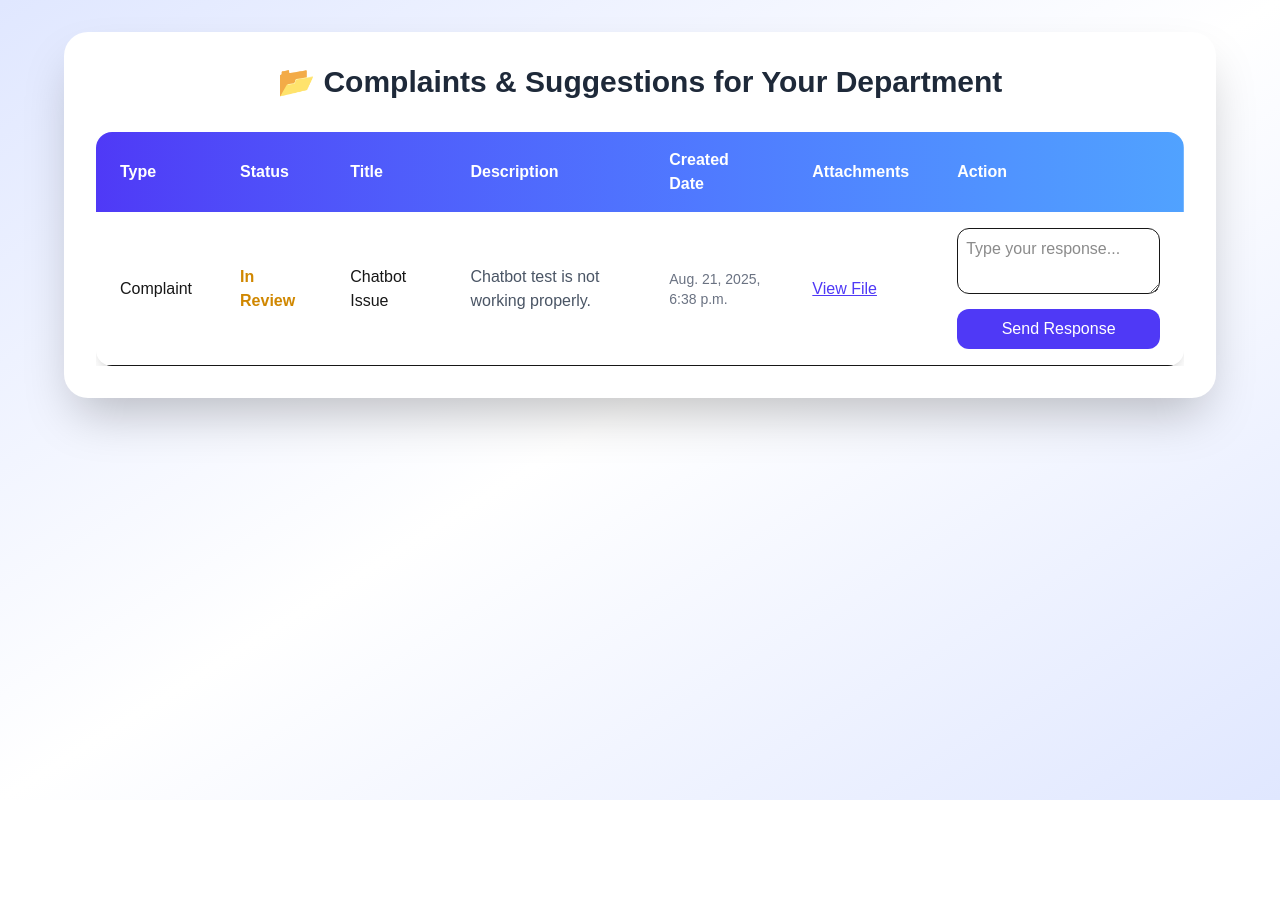
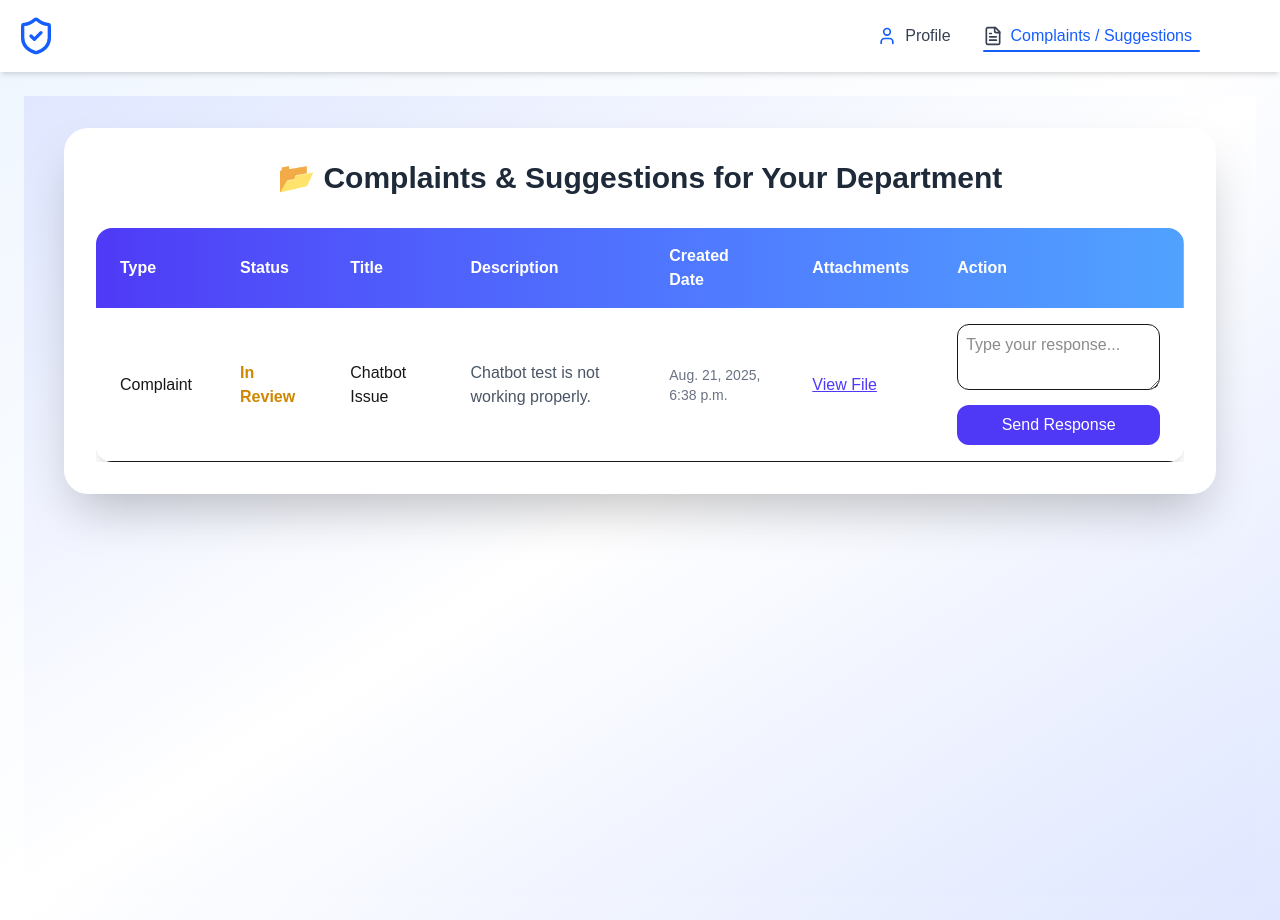
Before and after one commit to Afnan-m-ali/complaintSystem_frontend, a Next.js app in the folder frontend/: page /department_manager/complaints in a window 1280 px wide. Before the commit the page ends 800 px from the top, so only its background shows below. Built offline with nearby package versions, Linux system fonts and the light colour scheme.

Commit message:
add api for department manager profile

```diff
--- /dev/null
+++ b/frontend/app/department_manager/layout.jsx
@@ -0,0 +1,60 @@
+"use client";
+import Link from "next/link";
+import { usePathname } from "next/navigation";
+import { User, FileText, ShieldCheck } from "lucide-react"; // أيقونات
+
+export default function DepartmentManagerLayout({ children }) {
+  const pathname = usePathname();
+
+  const links = [
+    {
+      href: "/department_manager/profile",
+      label: "Profile",
+      icon: <User className="w-5 h-5 text-blue-600" />, // نفس أيقونة Profile بتاع GM
+    },
+    {
+      href: "/department_manager/complaints",
+      label: "Complaints / Suggestions",
+      icon: <FileText className="w-5 h-5 text-gray-700" />, // أيقونة مختلفة للشكوى
+    },
+  ];
+
+  return (
+    <div className="min-h-screen flex flex-col bg-gradient-to-br from-blue-50 via-white to-indigo-100">
+      {/* Navbar */}
+      <nav className="bg-white shadow-md p-4 flex justify-start items-center">
+        {/* Logo زي General Manager */}
+        <div className="flex items-center mr-12">
+          <ShieldCheck className="w-10 h-10 text-blue-600" />
+        </div>
+
+        {/* Links */}
+        <div className="flex space-x-8 ml-auto mr-16">
+          {links.map((link) => {
+            const isActive = pathname === link.href;
+            return (
+              <Link
+                key={link.href}
+                href={link.href}
+                className={`flex items-center space-x-2 font-medium relative transition ${
+                  isActive
+                    ? "text-blue-600"
+                    : "text-gray-700 hover:text-blue-500"
+                }`}
+              >
+                {link.icon}
+                <span>{link.label}</span>
+                {isActive && (
+                  <span className="absolute left-0 -bottom-1 w-full h-0.5 bg-blue-600 rounded"></span>
+                )}
+              </Link>
+            );
+          })}
+        </div>
+      </nav>
+
+      {/* Main Content */}
+      <main className="flex-1 p-6">{children}</main>
+    </div>
+  );
+}
--- a/frontend/app/department_manager/profile/page.jsx
+++ b/frontend/app/department_manager/profile/page.jsx
@@ -1,14 +1,43 @@
 "use client";
+import { useEffect, useState } from "react";
 import Link from "next/link";
 
 export default function DepartmentManagerProfile() {
-  // مثال داتا ثابتة، بعدين هتجيبيها من API Django
-  const manager = {
-    name: "Sohila Ahmed",
-    email: "sohila24ahmed@gmail.com",
-    role: "Department Manager",
-    department: "Testing",
-  };
+  const [manager, setManager] = useState(null);
+  const [loading, setLoading] = useState(true);
+
+  useEffect(() => {
+    async function fetchProfile() {
+      try {
+        const response = await fetch("http://127.0.0.1:8000/members/department/profile/", {
+          method: "GET",
+          credentials: "include", // 🔑 important if using Django sessions
+        });
+
+        const data = await response.json();
+
+        if (data.success) {
+          setManager(data.user);
+        } else {
+          console.error("Error:", data.message);
+        }
+      } catch (error) {
+        console.error("Fetch error:", error);
+      } finally {
+        setLoading(false);
+      }
+    }
+
+    fetchProfile();
+  }, []);
+
+  if (loading) {
+    return <div className="flex justify-center items-center h-screen">Loading...</div>;
+  }
+
+  if (!manager) {
+    return <div className="flex justify-center items-center h-screen">Failed to load profile</div>;
+  }
 
   return (
     <div className="min-h-screen flex items-center justify-center bg-gradient-to-br from-blue-100 via-white to-blue-200 px-4">
```
